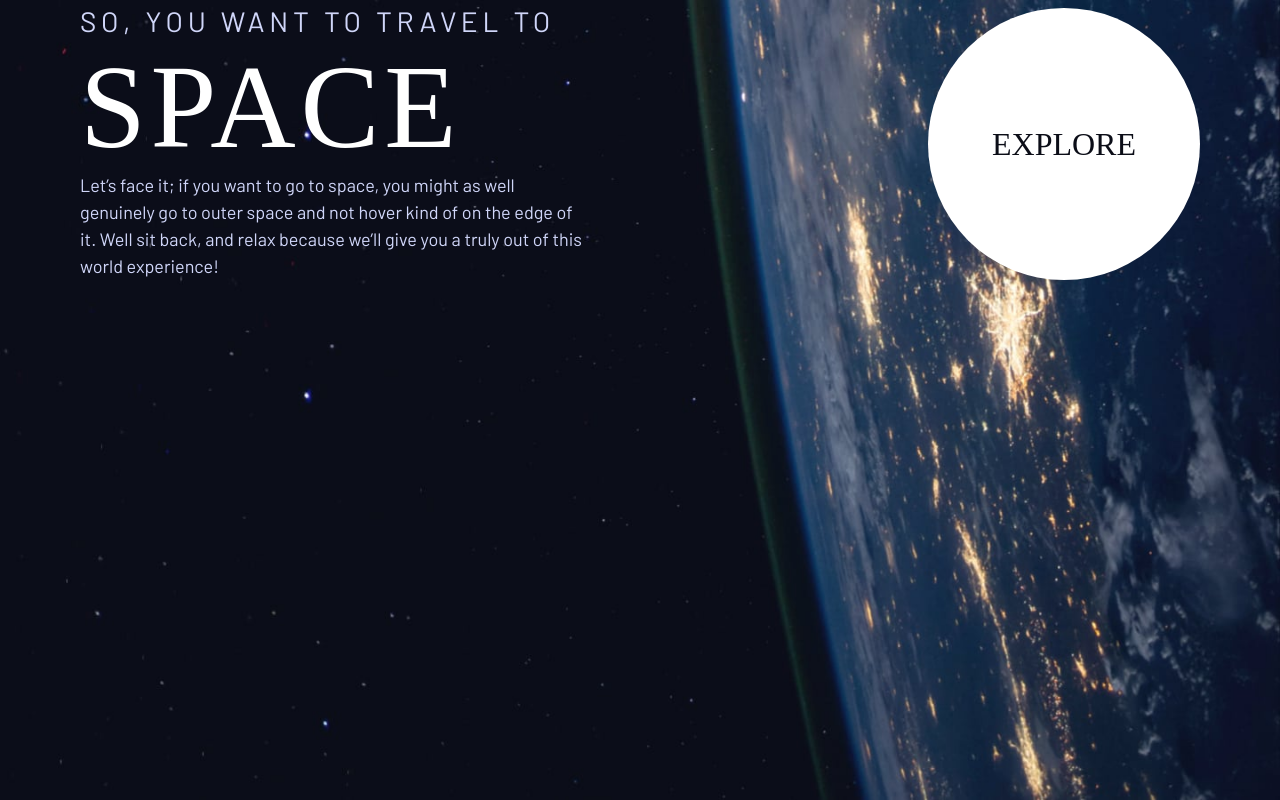
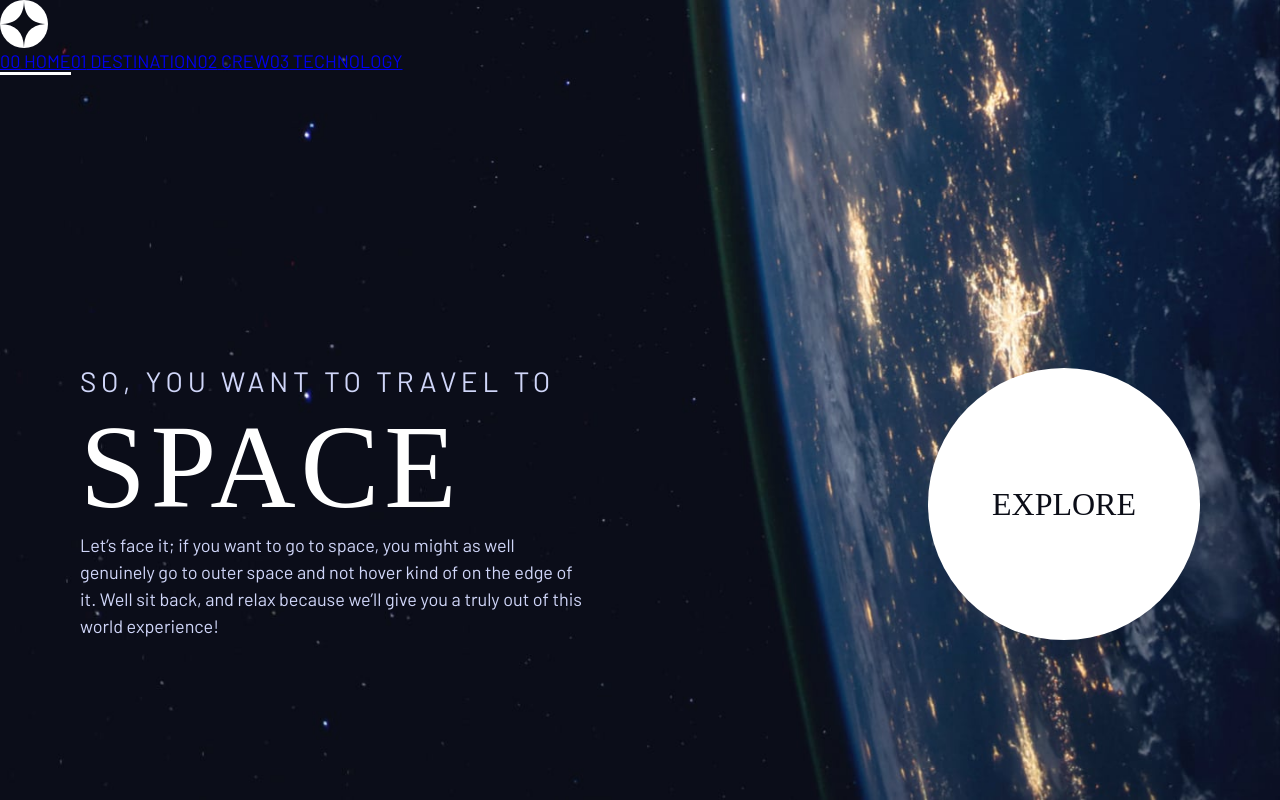
Before and after one commit to Chamara-Wijepala/space-tourism, a React (Create React App) app: page / in a window 1280 px wide. Built offline with nearby package versions, Linux system fonts and the light colour scheme; a web font is replaced by a local one.

Commit message:
Add header component

```diff
--- a/src/App.tsx
+++ b/src/App.tsx
@@ -1,5 +1,7 @@
 import { Route, Routes } from "react-router-dom";
 import loadable from "@loadable/component";
+
+import Header from "components/Header";
 
 const Home = loadable(() => import("pages/home"));
 const Destination = loadable(() => import("pages/destination"));
@@ -10,7 +12,8 @@
 
 function App() {
   return (
-    <div>
+    <>
+      <Header />
       <Routes>
         <Route path="" element={<Home fallback={fallback} />} />
         <Route
@@ -23,7 +26,7 @@
           element={<Technology fallback={fallback} />}
         />
       </Routes>
-    </div>
+    </>
   );
 }
 
--- /dev/null
+++ b/src/components/Header.tsx
@@ -0,0 +1,29 @@
+import { NavLink } from "react-router-dom";
+
+import logo from "assets/shared/logo.svg";
+import * as S from "./styles/Header.styled";
+
+function Header() {
+  return (
+    <S.Header>
+      <img src={logo} alt="Logo" />
+
+      <S.Nav className="underline-indicators" id="primary-navigation">
+        <NavLink to="">
+          <span>00</span> HOME
+        </NavLink>
+        <NavLink to="/destination/:id">
+          <span>01</span> DESTINATION
+        </NavLink>
+        <NavLink to="/crew/:id">
+          <span>02</span> CREW
+        </NavLink>
+        <NavLink to="/technology/:id">
+          <span>03</span> TECHNOLOGY
+        </NavLink>
+      </S.Nav>
+    </S.Header>
+  );
+}
+
+export default Header;
--- /dev/null
+++ b/src/components/styles/Header.styled.ts
@@ -0,0 +1,5 @@
+import styled from "styled-components";
+
+export const Header = styled.header``;
+
+export const Nav = styled.nav``;
```
